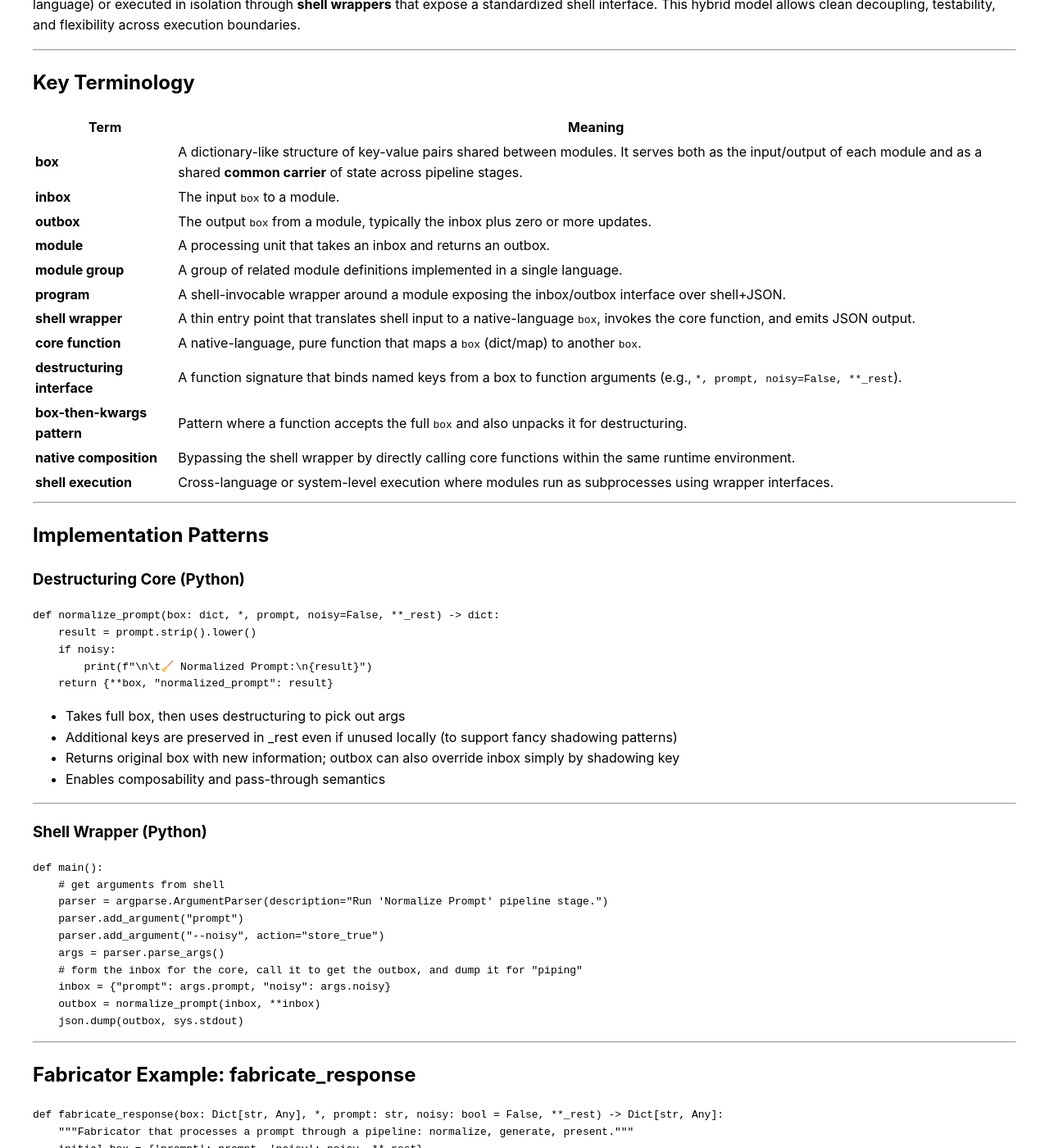
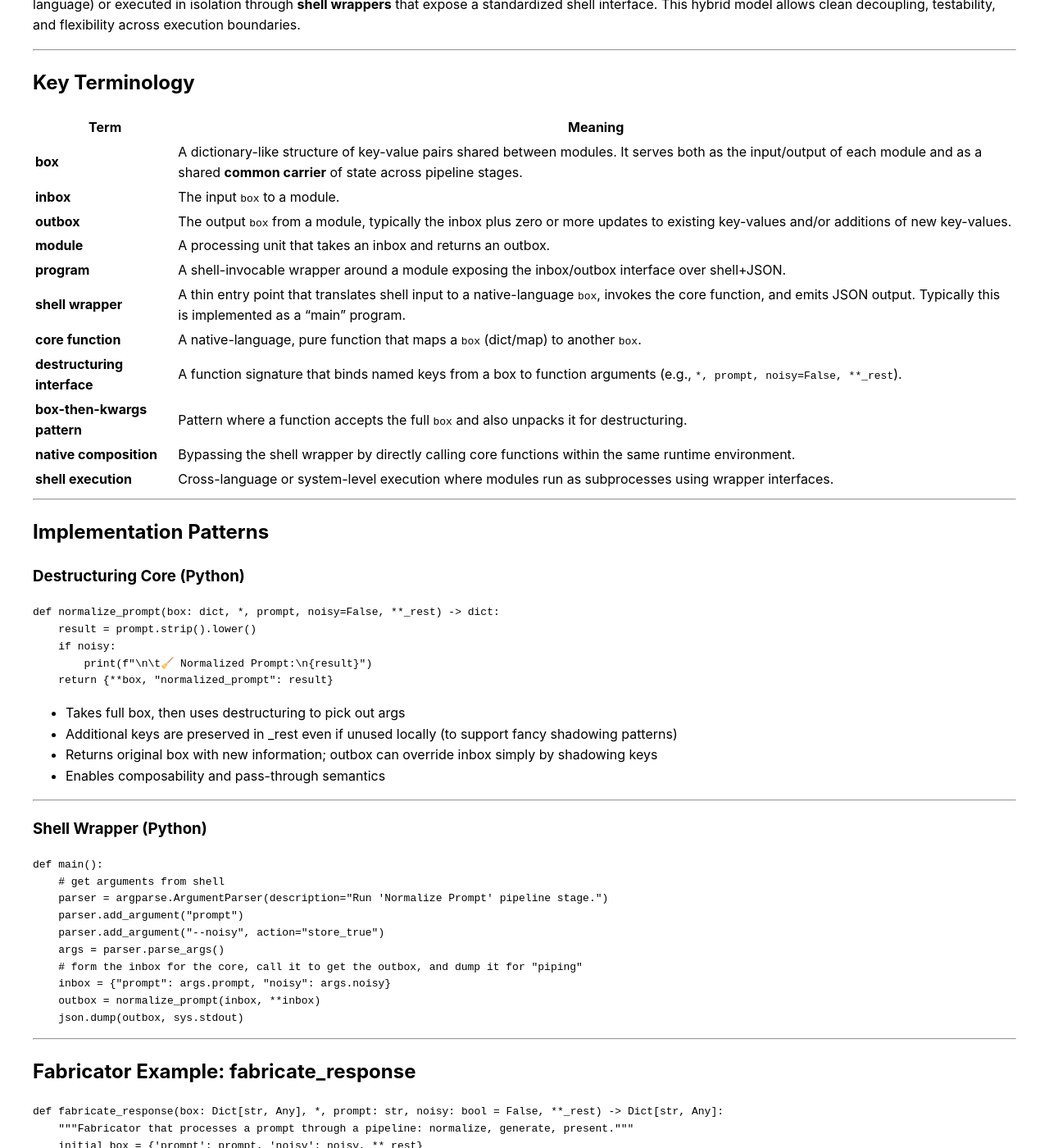
Before and after one commit to seqweb/seqweb, a Jekyll site: the page built from docs/polyglot_pipeline.md, in a window 1280 px wide and 1400 px high, scrolled down 969 px. Shown: the whole window at 82% size. Built offline with Jekyll 4.4.1, drawn with Linux system fonts in a browser that asks for light colours.

Commit message:
New polyglot_pipeline.md with updated core and wrapper contracts and examples.

```diff
--- a/docs/polyglot_pipeline.md
+++ b/docs/polyglot_pipeline.md
@@ -38,11 +38,10 @@ Modules may be composed using two different implementation mechanisms: via **nat
 |---------------------|---------|
 | **box**             | A dictionary-like structure of key-value pairs shared between modules. It serves both as the input/output of each module and as a shared **common carrier** of state across pipeline stages. |
 | **inbox**           | The input `box` to a module. |
-| **outbox**          | The output `box` from a module, typically the inbox plus zero or more updates. |
+| **outbox**          | The output `box` from a module, typically the inbox plus zero or more updates to existing key-values and/or additions of new key-values. |
 | **module**          | A processing unit that takes an inbox and returns an outbox. |
-| **module group**    | A group of related module definitions implemented in a single language. |
 | **program**         | A shell-invocable wrapper around a module exposing the inbox/outbox interface over shell+JSON. |
-| **shell wrapper**   | A thin entry point that translates shell input to a native-language `box`, invokes the core function, and emits JSON output. |
+| **shell wrapper**   | A thin entry point that translates shell input to a native-language `box`, invokes the core function, and emits JSON output. Typically this is implemented as a "main" program.|
 | **core function**   | A native-language, pure function that maps a `box` (dict/map) to another `box`. |
 | **destructuring interface** | A function signature that binds named keys from a box to function arguments (e.g., `*, prompt, noisy=False, **_rest`). |
 | **box-then-kwargs pattern** | Pattern where a function accepts the full `box` and also unpacks it for destructuring. |
@@ -65,7 +64,7 @@ def normalize_prompt(box: dict, *, prompt, noisy=False, **_rest) -> dict:
 
 - Takes full box, then uses destructuring to pick out args
 - Additional keys are preserved in _rest even if unused locally (to support fancy shadowing patterns)
-- Returns original box with new information; outbox can also override inbox simply by shadowing key
+- Returns original box with new information; outbox can override inbox simply by shadowing keys
 - Enables composability and pass-through semantics
 
 ---
```
